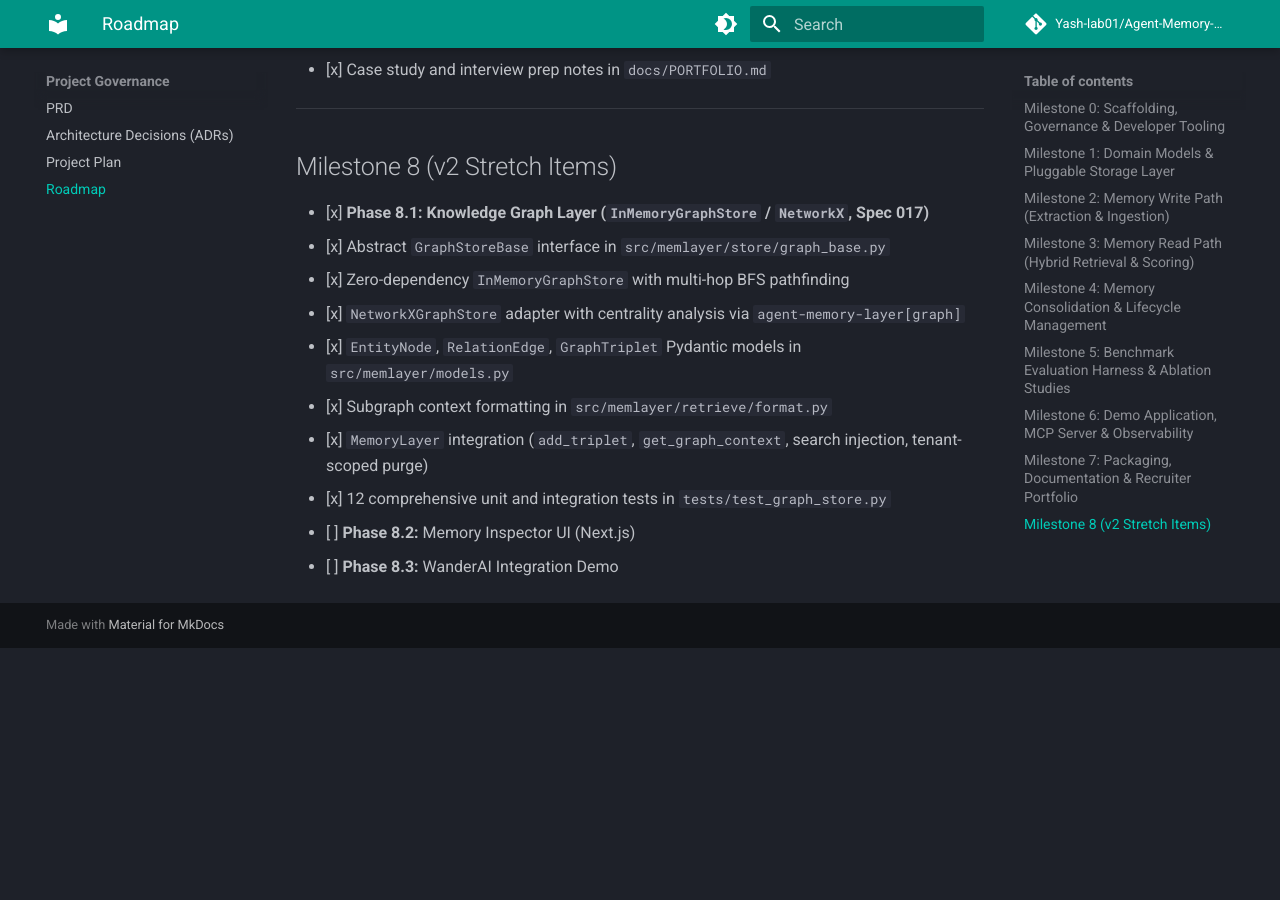
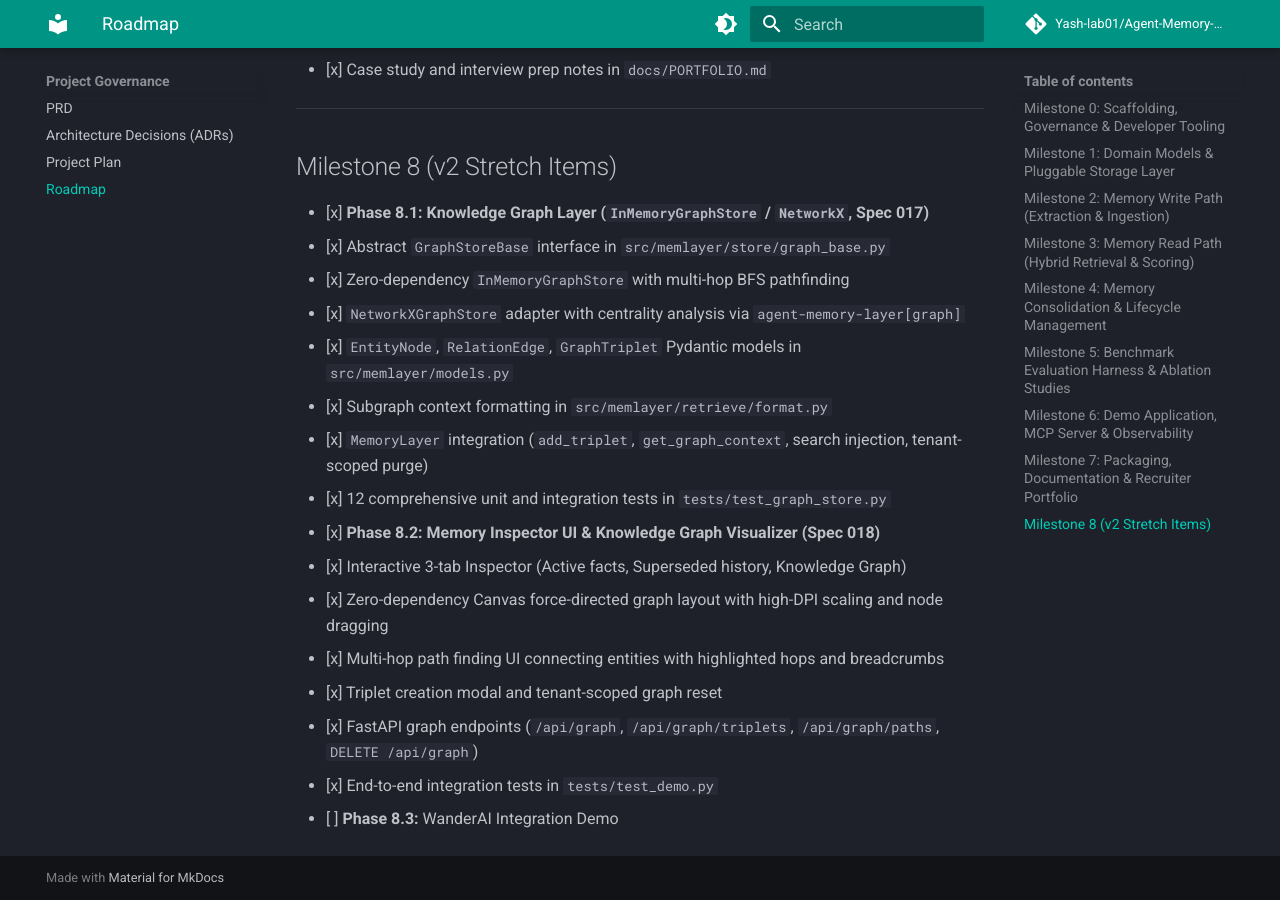
Before and after one commit to Yash-lab01/Agent-Memory-Layer, an MkDocs documentation site: the page built from docs/ROADMAP.md, in a window 1280 px wide and 900 px high, scrolled down 5003 px. Built offline with MkDocs 1.6.1 and Material for MkDocs 9.7.7, drawn with Linux system fonts in a browser that asks for light colours; comment, search, counter and statistics services are not loaded; before the commit the page ends 5651 px from its top, so only the background shows below that.

Commit message:
docs(docs): mark Phase 8.2 memory inspector ui complete in roadmap

```diff
--- a/docs/ROADMAP.md
+++ b/docs/ROADMAP.md
@@ -151,5 +151,11 @@ This roadmap tracks the development progress of `memlayer` across 8 core milesto
   - [x] Subgraph context formatting in `src/memlayer/retrieve/format.py`
   - [x] `MemoryLayer` integration (`add_triplet`, `get_graph_context`, search injection, tenant-scoped purge)
   - [x] 12 comprehensive unit and integration tests in `tests/test_graph_store.py`
-- [ ] **Phase 8.2:** Memory Inspector UI (Next.js)
+- [x] **Phase 8.2: Memory Inspector UI & Knowledge Graph Visualizer (Spec 018)**
+  - [x] Interactive 3-tab Inspector (Active facts, Superseded history, Knowledge Graph)
+  - [x] Zero-dependency Canvas force-directed graph layout with high-DPI scaling and node dragging
+  - [x] Multi-hop path finding UI connecting entities with highlighted hops and breadcrumbs
+  - [x] Triplet creation modal and tenant-scoped graph reset
+  - [x] FastAPI graph endpoints (`/api/graph`, `/api/graph/triplets`, `/api/graph/paths`, `DELETE /api/graph`)
+  - [x] End-to-end integration tests in `tests/test_demo.py`
 - [ ] **Phase 8.3:** WanderAI Integration Demo
```
